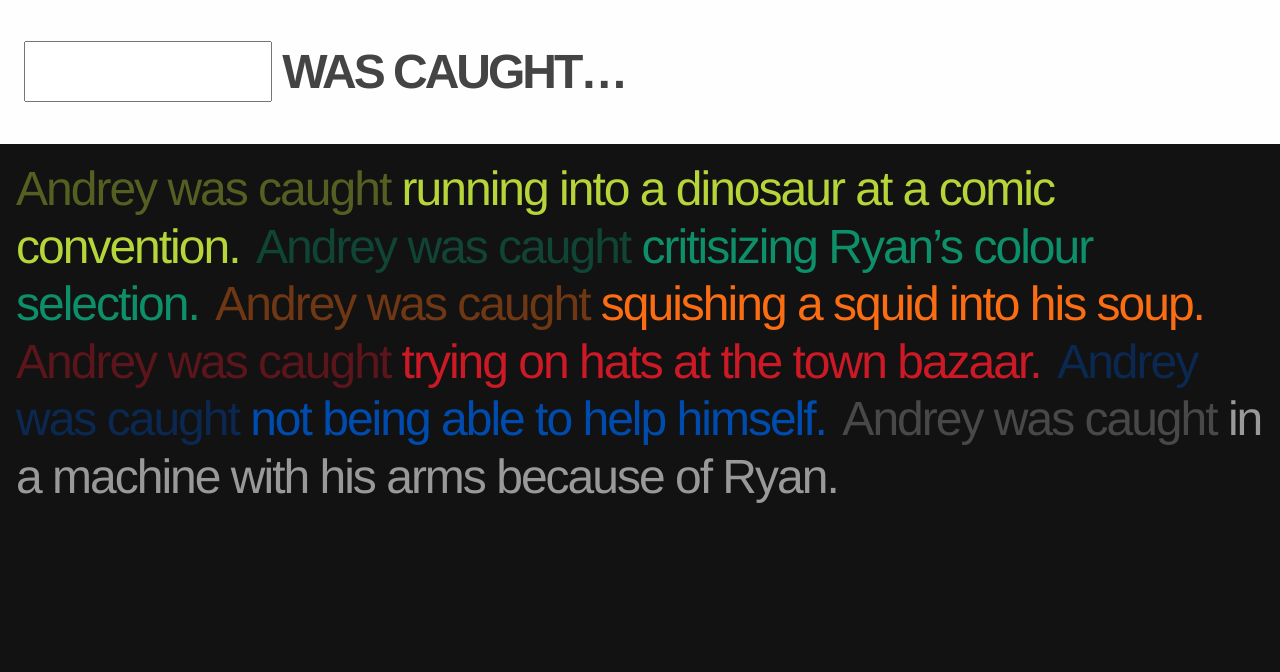
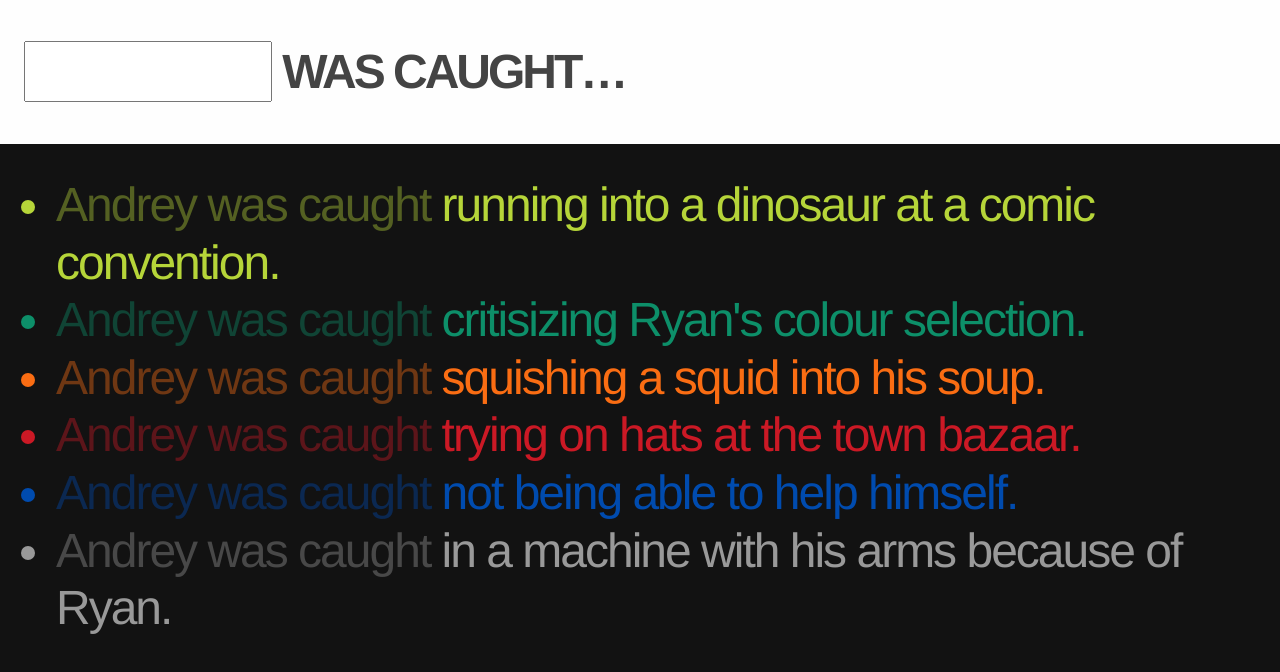
Before and after one commit to shazow/iwascaught.com, a plain HTML site: page index.html in a window 1280 px wide. Drawn offline with Linux system fonts and the light colour scheme; a script that the page names is missing.

Commit message:
Changed sample data to represent more what the js generates

```diff
--- a/index.html
+++ b/index.html
@@ -3,22 +3,29 @@
 <html lang="en" xmlns="http://www.w3.org/1999/xhtml" xml:lang="en">
 <head>
     <meta http-equiv="content-type" content="text/html; charset=utf-8" />
-    <title>Blueprint HTML Elements Tests</title><!-- Framework CSS -->
+    <title>I was caught...</title><!-- Framework CSS -->
     <link rel="stylesheet" href="css/screen.css" type="text/css" media="screen, projection" />
+    <script type="text/javascript" src="http://www.google.com/jsapi"></script>
+    <script type="text/javascript" src="js/core.js"></script>
+    <script type="text/javascript">
+        google.load("jquery", "1");
+    </script>
 </head>
 <body>
     <div id="head">
-        <form id="dummy" action="" method="post">
-			<input type="text" class="title" name="dummy0" id="dummy0" value="" /> was caught&hellip;
+        <form action="#" method="get" onsubmit="do_query(); return false">
+            <input type="text" class="title" id="name" value="" /> was caught&hellip;
         </form>
     </div>
     <div id="results">
-        <a class="style1"><strong>Andrey was caught</strong> running into a dinosaur at a comic convention.</a>
-        <a class="style2"><strong>Andrey was caught</strong> critisizing Ryan’s colour selection.</a>
-        <a class="style3"><strong>Andrey was caught</strong> squishing a squid into his soup.</a>
-        <a class="style4"><strong>Andrey was caught</strong> trying on hats at the town bazaar.</a>
-        <a class="style5"><strong>Andrey was caught</strong> not being able to help himself.</a>
-        <a class="style6"><strong>Andrey was caught</strong> in a machine with his arms because of Ryan.</a>
+        <ul>
+            <li class="style1"><strong>Andrey was caught</strong> running into a dinosaur at a comic convention.</li>
+            <li class="style2"><strong>Andrey was caught</strong> critisizing Ryan's colour selection.</li>
+            <li class="style3"><strong>Andrey was caught</strong> squishing a squid into his soup.</li>
+            <li class="style4"><strong>Andrey was caught</strong> trying on hats at the town bazaar.</li>
+            <li class="style5"><strong>Andrey was caught</strong> not being able to help himself.</li>
+            <li class="style6"><strong>Andrey was caught</strong> in a machine with his arms because of Ryan.</li>
+        </ul>
     </div>
 </body>
 </html>
```
